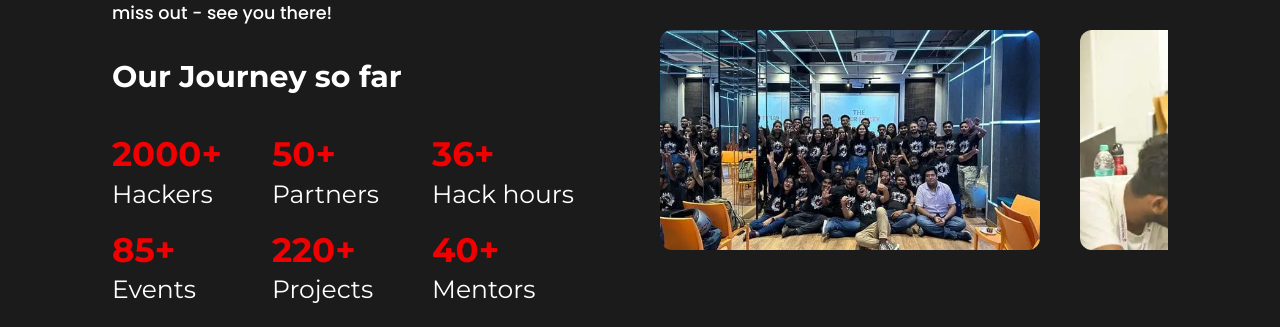
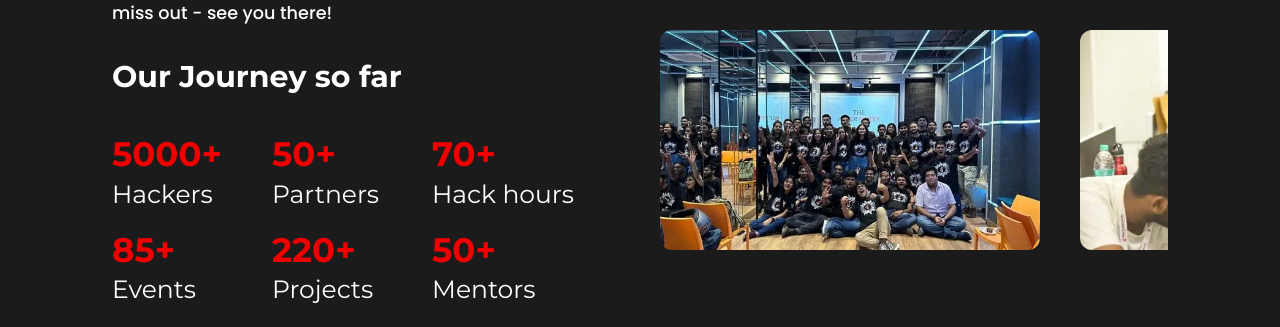
Before and after one commit to hack4bengal/s3, a React (Vite) app: page / in a window 1280 px wide. Shown: the part 1723-2050 px from the top of the page. Built offline with nearby package versions, Linux system fonts and the light colour scheme.

Commit message:
chore: updated stats on about section

```diff
--- a/src/components/private/about/About.jsx
+++ b/src/components/private/about/About.jsx
@@ -83,7 +83,7 @@ const About = () => {
 
             <div className="about__metrics">
               <div className="about__metrics_item">
-                <p>2000+</p>
+                <p>5000+</p>
                 <span>Hackers</span>
               </div>
               <div className="about__metrics_item">
@@ -92,7 +92,7 @@ const About = () => {
               </div>
 
               <div className="about__metrics_item">
-                <p>36+</p>
+                <p>70+</p>
                 <span>Hack hours</span>
               </div>
 
@@ -106,7 +106,7 @@ const About = () => {
                 <span>Projects</span>
               </div>
               <div className="about__metrics_item">
-                <p>40+</p>
+                <p>50+</p>
                 <span>Mentors</span>
               </div>
             </div>
```
